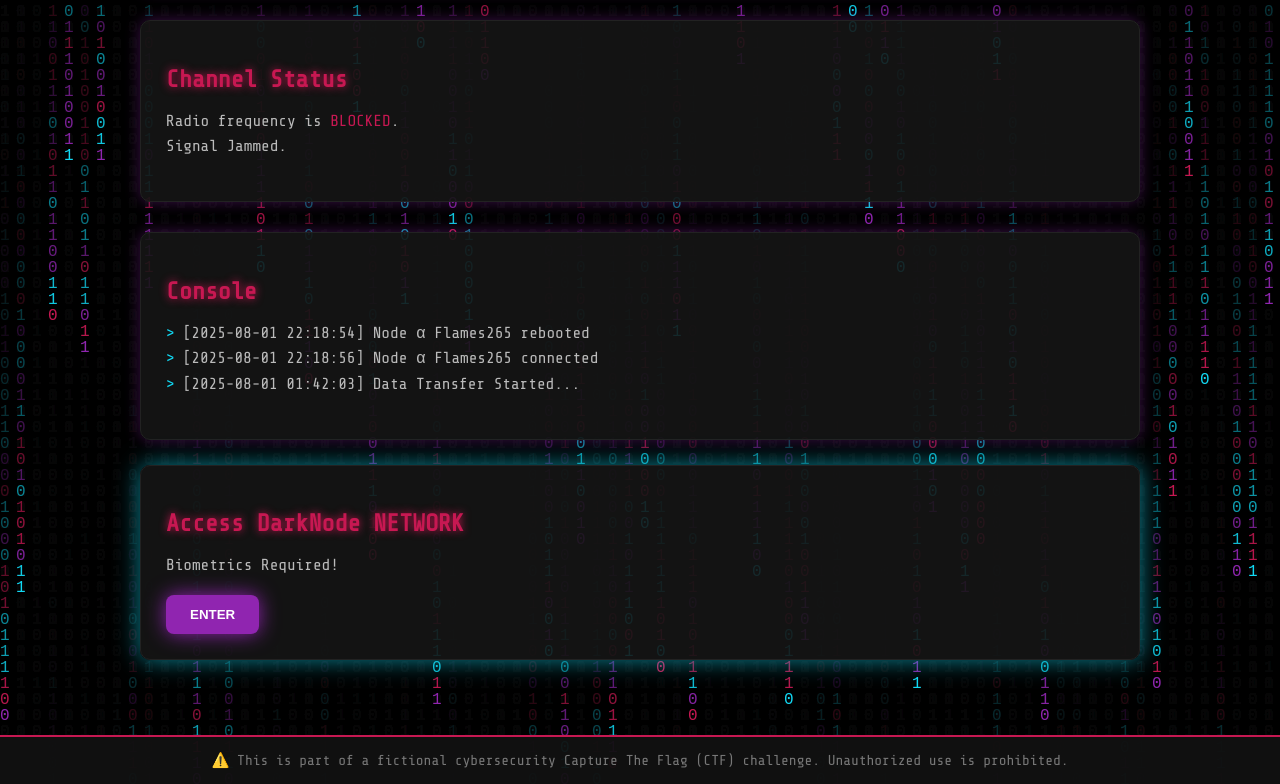
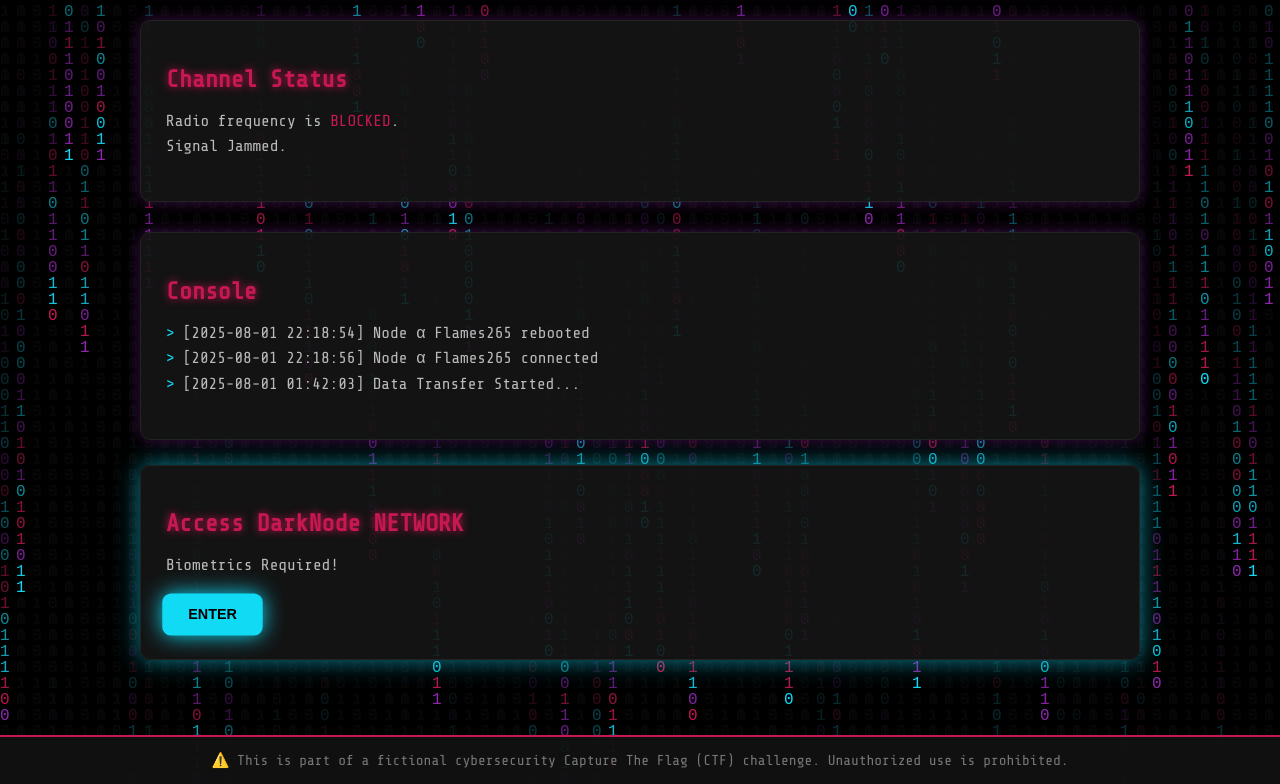
Before and after one commit to sudo-d3v/challenge, a plain HTML site: page index.html in a window 1280 px wide. In both pictures the pointer is over the button "ENTER". Shown: the part 738-1522 px from the top of the page. Drawn offline with nearby package versions, Linux system fonts and the light colour scheme.

Commit message:
Update index.html

```diff
--- a/index.html
+++ b/index.html
@@ -141,9 +141,10 @@
     }
 
     .hint-button:hover {
-      background: var(--neon-purple);
-      color: #fff;
-      box-shadow: 0 0 20px var(--neon-purple);
+      background: var(--neon-cyan);
+      color: #000;
+      transform: scale(1.08);
+      box-shadow: 0 0 20px var(--neon-cyan);
     }
 
     .hint {
```
